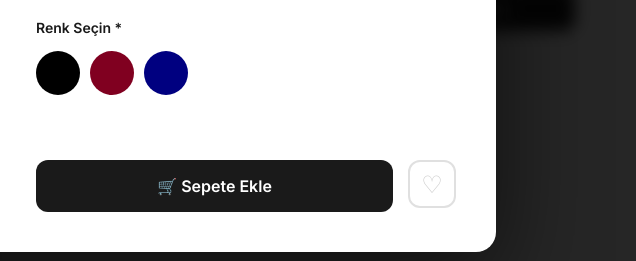
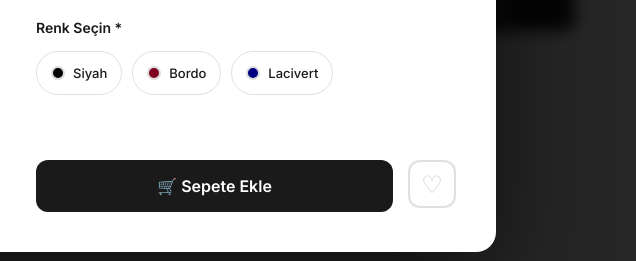
Before and after one commit to Burak-Kemer/Kevra, a plain HTML site: page shop.html in a window 1280 px wide. Both pictures are taken after a click on the element "Siyah Midi Elbise". Shown: the part 916-1177 px from the top of the page, 644-1280 px from the left. Drawn offline with nearby package versions, Linux system fonts and the light colour scheme.

Commit message:
shop: renk seçimi yuvarlak toptan pill+isim tasarımına güncellendi
Co-Authored-By: Claude Sonnet 4.6 <noreply@anthropic.com>

```diff
--- a/js/main.js
+++ b/js/main.js
@@ -189,10 +189,11 @@ function openQuickView(productId) {
 
         colorsContainer.innerHTML = product.colors.map((color) => {
             const bgColor = colorMap[color] || color.toLowerCase();
-            const borderStyle = (color === 'Beyaz' || color === 'Krem' || color === 'Bej') ? 'border: 2px solid #ddd;' : '';
-            return `<button class="qv-color-btn"
-                    style="background: ${bgColor}; ${borderStyle}"
-                    title="${color}" onclick="selectQVColor(this, '${color}')"></button>`;
+            const dotBorder = (color === 'Beyaz' || color === 'Krem' || color === 'Bej') ? 'border: 1px solid #ddd;' : '';
+            return `<button class="qv-color-btn" onclick="selectQVColor(this, '${color}')">
+                <span class="color-dot" style="background: ${bgColor}; ${dotBorder}"></span>
+                ${color}
+            </button>`;
         }).join('');
     }
 
--- a/shop.html
+++ b/shop.html
@@ -1324,22 +1324,36 @@
         }
 
         .qv-color-btn {
-            width: 44px;
-            height: 44px;
+            display: inline-flex;
+            align-items: center;
+            gap: 8px;
+            padding: 8px 14px;
+            border-radius: 30px;
+            border: 1.5px solid #e0e0e0;
+            background: white;
+            cursor: pointer;
+            font-size: 13px;
+            font-family: inherit;
+            color: #1a1a1a;
+            transition: all 0.2s;
+            font-weight: 500;
+        }
+
+        .qv-color-btn .color-dot {
+            width: 14px;
+            height: 14px;
             border-radius: 50%;
-            border: 3px solid transparent;
-            cursor: pointer;
-            transition: all 0.3s;
-            position: relative;
+            flex-shrink: 0;
         }
 
         .qv-color-btn.selected {
             border-color: #1a1a1a;
-            box-shadow: 0 0 0 3px white, 0 0 0 5px #1a1a1a;
+            background: #f5f5f5;
+            font-weight: 700;
         }
 
         .qv-color-btn:hover {
-            transform: scale(1.1);
+            border-color: #1a1a1a;
         }
 
         .quick-view-actions {
```
